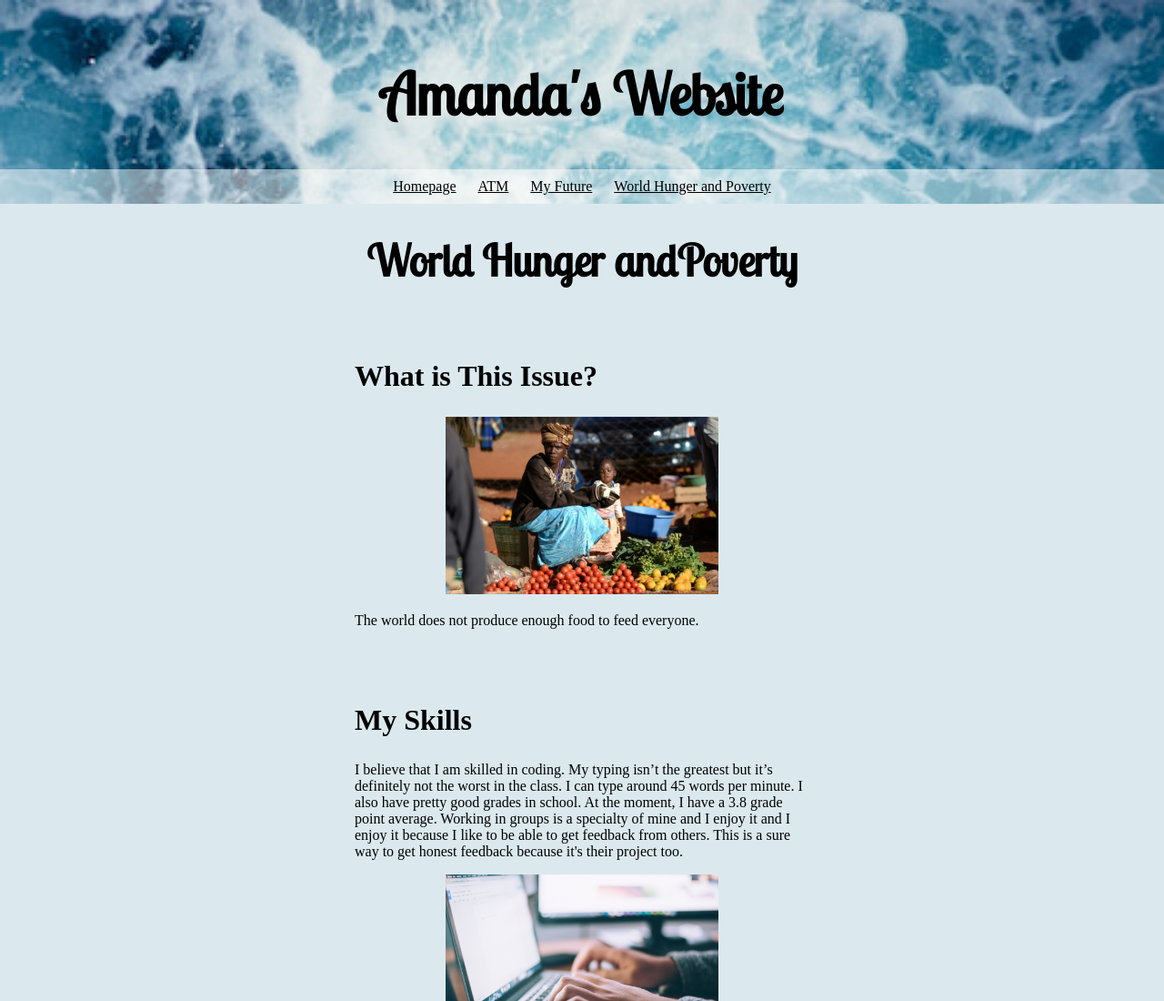
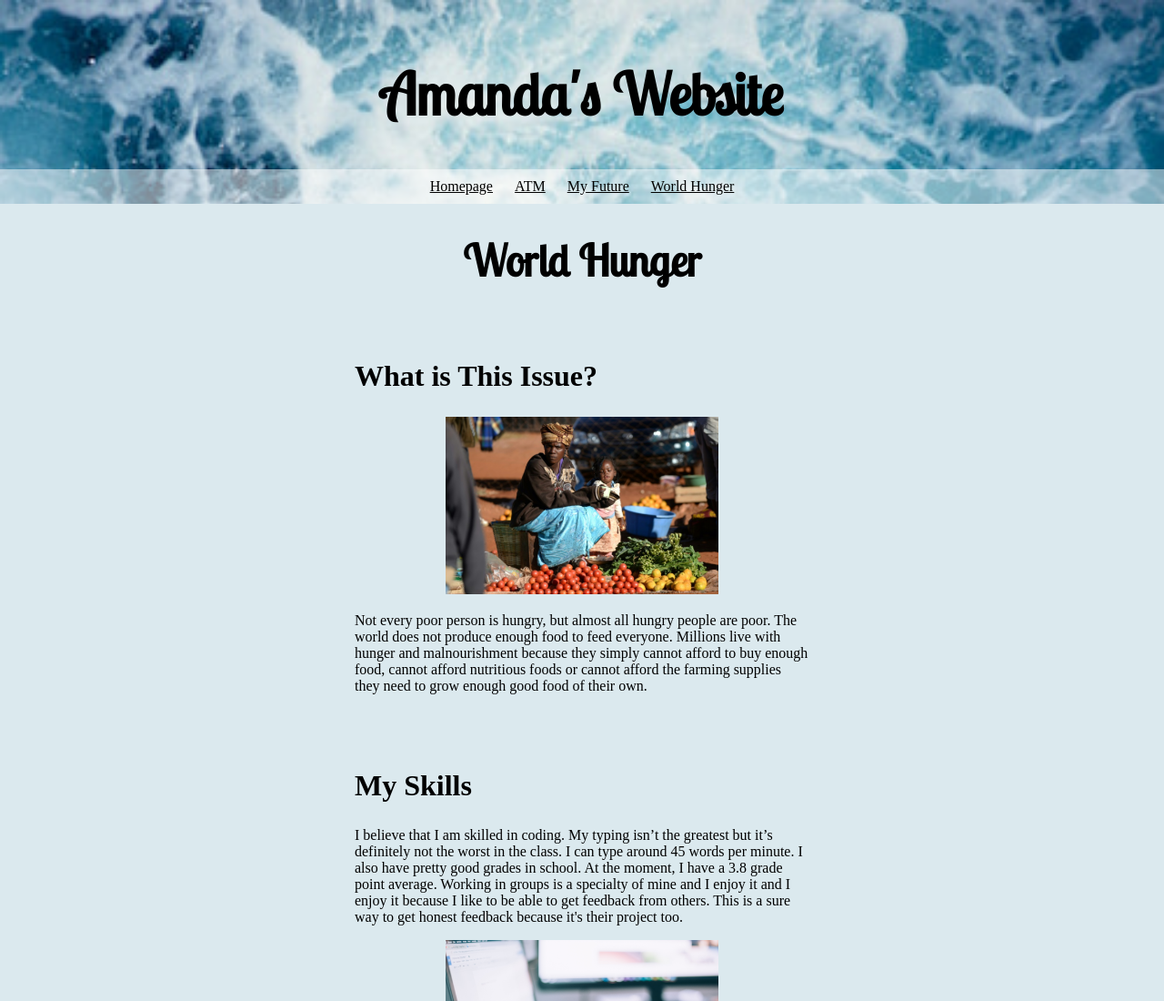
Before and after one commit to allaboutamanda/allaboutamanda.github.io, a plain HTML site: page hunger.html in a window 1280 px wide. Shown: the top 1100 px of the page at 91% size. Drawn offline with Linux system fonts and the light colour scheme.

Commit message:
Update hunger.html

```diff
--- a/hunger.html
+++ b/hunger.html
@@ -13,14 +13,14 @@
                 <li class="inline"><a href="index.html">Homepage</a></li>
                 <li class="inline"><a href="ATM.html">ATM</a></li>
                 <li class="inline"><a href="future.html">My Future</a></li>
-                <li class="inline"><a href="hunger.html">World Hunger and Poverty</a></li>
+                <li class="inline"><a href="hunger.html">World Hunger</a></li>
             </ul>
     </header>
-    <h1 class="title">World Hunger andPoverty</h1>
+    <h1 class="title">World Hunger</h1>
     <article>
         <h2>What is This Issue?</h2>
         <div><img src="images/hunger.jpg" alt="african american mother and child" width="300"></div>
-        <p>The world does not produce enough food to feed everyone.</p>
+        <p>Not every poor person is hungry, but almost all hungry people are poor. The world does not produce enough food to feed everyone.  Millions live with hunger and malnourishment because they simply cannot afford to buy enough food, cannot afford nutritious foods or cannot afford the farming supplies they need to grow enough good food of their own.</p>
     </article>
     <article>
         <h2>My Skills</h2>
```
